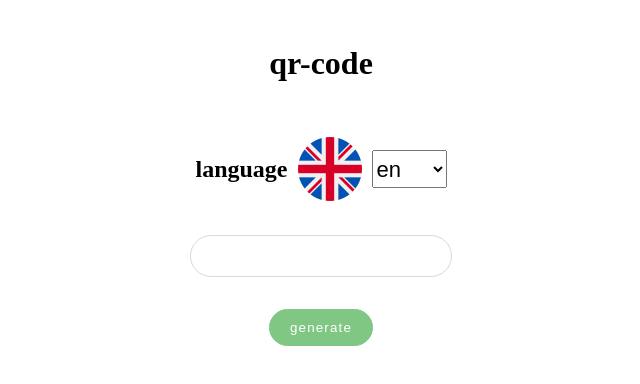
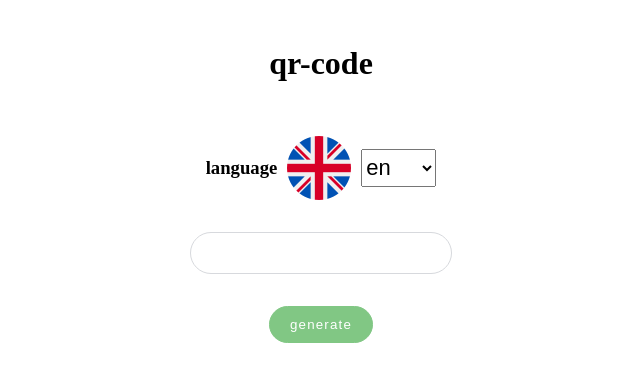
Before and after one commit to boobo94/qrcodecontact, a Vue app: page / in a window 1280 px wide. Shown: the top 384 px of the page, without its empty margins (319-959 px from the left). Built offline with nearby package versions, Linux system fonts and the light colour scheme.

Commit message:
Update language selector

```diff
--- a/src/components/LanguageSelector.vue
+++ b/src/components/LanguageSelector.vue
@@ -1,14 +1,12 @@
 <template>
-  <div>
   <div class="language-selector">
-      <h2>{{t('language')}}</h2>
+    <h3>{{ t("language") }}</h3>
     <img :src="imageFlag" alt="" />
     <select v-model="locale">
       <option v-for="(lang, i) in langs" :key="`lang-${i}`" :value="lang">
         {{ lang }}
       </option>
     </select>
-    </div>
   </div>
 </template>
 <script setup>
```
Lines whose indentation alone changed are shown as unchanged.
